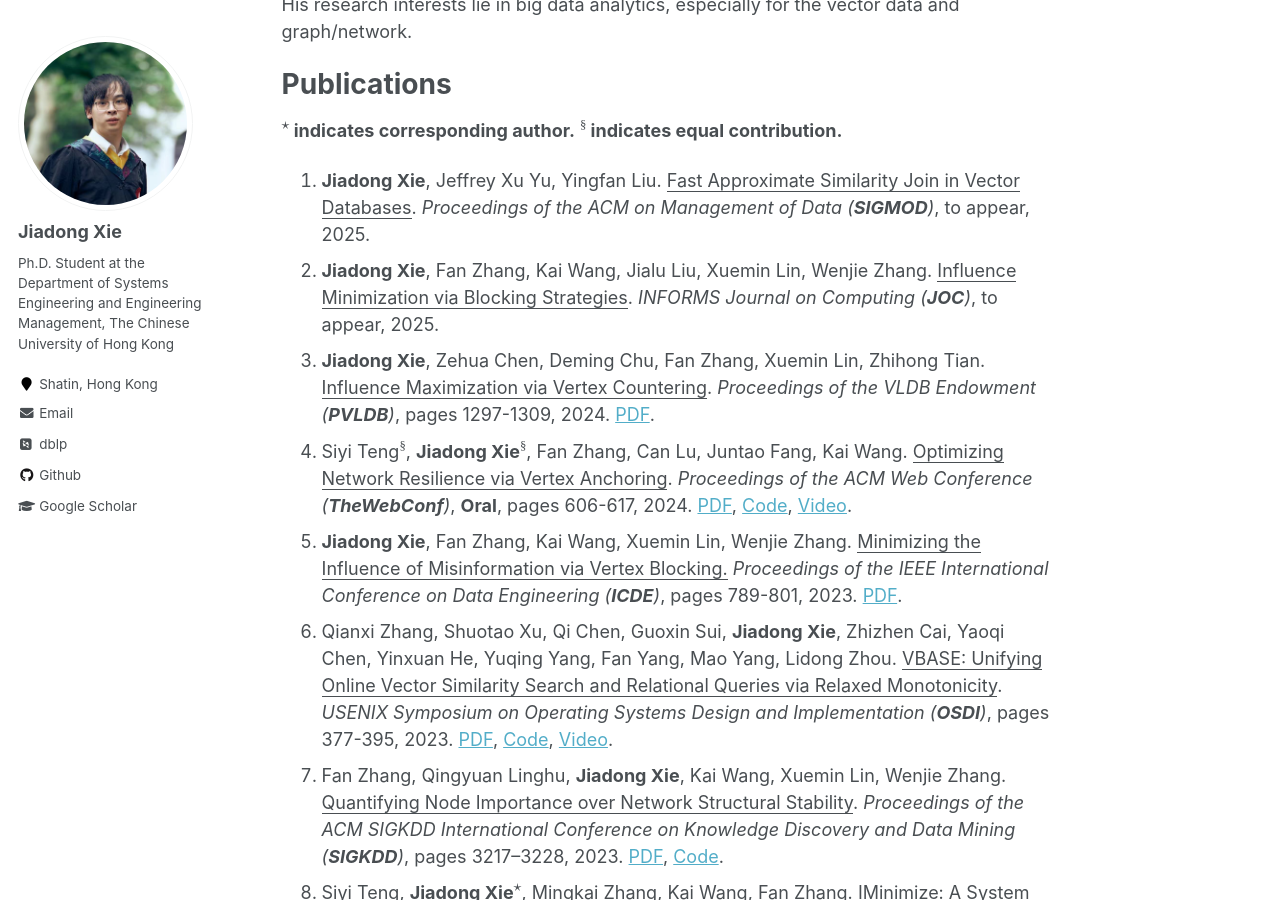
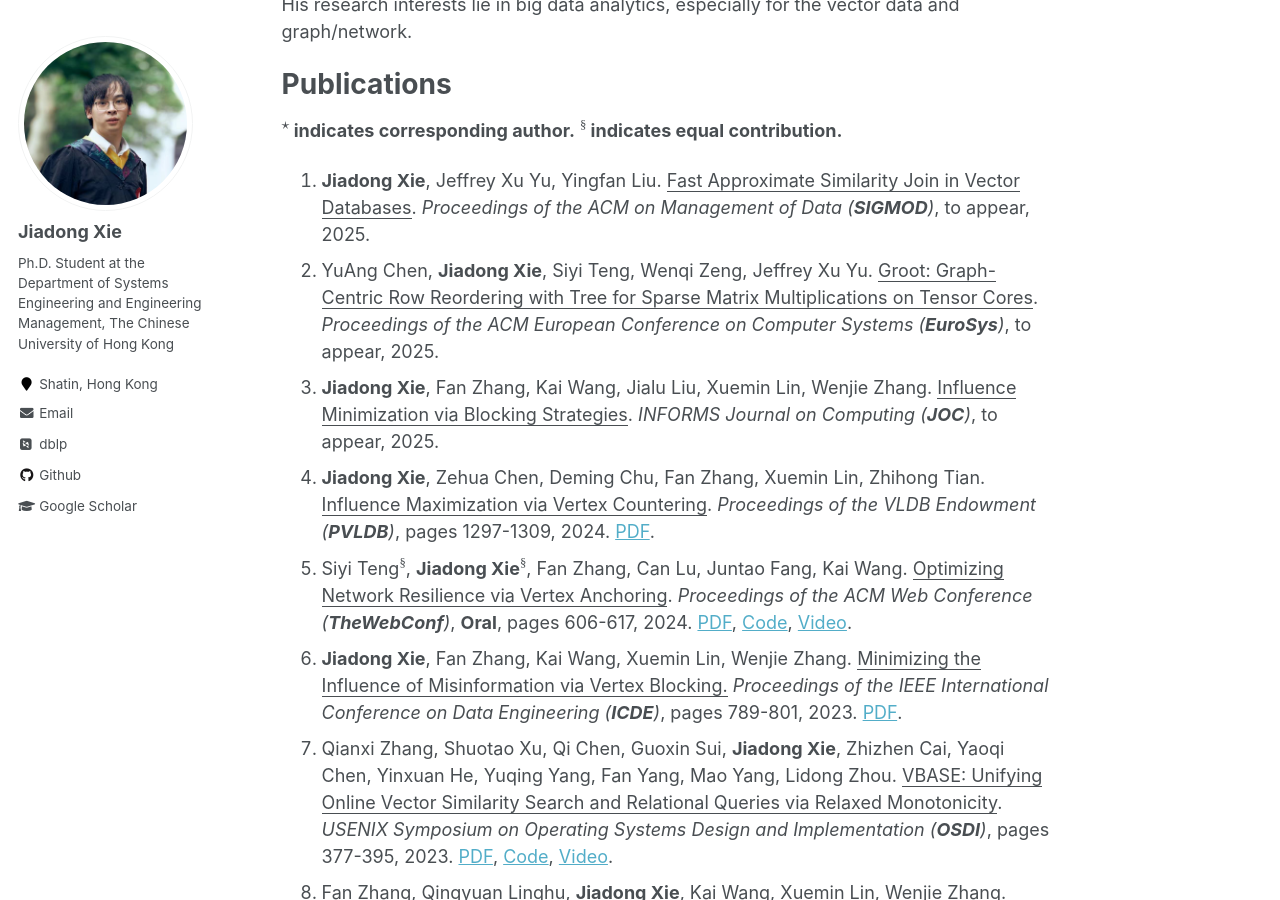
Before and after one commit to Xiejiadong/Xiejiadong.github.io, a Jekyll site: the page built from _pages/about.md, in a window 1280 px wide and 900 px high, scrolled down 301 px. Built offline with Jekyll 4.4.1, drawn with Linux system fonts in a browser that asks for light colours; some web fonts are replaced; formulas are drawn with MathJax 3.

Commit message:
Update about.md

```diff
--- a/_pages/about.md
+++ b/_pages/about.md
@@ -22,34 +22,37 @@ Publications
 1. **Jiadong Xie**, Jeffrey Xu Yu, Yingfan Liu.
    <u>Fast Approximate Similarity Join in Vector Databases</u>.
    *Proceedings of the ACM on Management of Data (**SIGMOD**)*, to appear, 2025.
-2. **Jiadong Xie**, Fan Zhang, Kai Wang, Jialu Liu, Xuemin Lin, Wenjie Zhang.
+2. YuAng Chen, **Jiadong Xie**, Siyi Teng, Wenqi Zeng, Jeffrey Xu Yu.
+   <u>Groot: Graph-Centric Row Reordering with Tree for Sparse Matrix Multiplications on Tensor Cores</u>.
+   *Proceedings of the ACM European Conference on Computer Systems (**EuroSys**)*, to appear, 2025.
+3. **Jiadong Xie**, Fan Zhang, Kai Wang, Jialu Liu, Xuemin Lin, Wenjie Zhang.
    <u>Influence Minimization via Blocking Strategies</u>.
    *INFORMS Journal on Computing (**JOC**)*, to appear, 2025.
-3. **Jiadong Xie**, Zehua Chen, Deming Chu, Fan Zhang, Xuemin Lin, Zhihong Tian.
+4. **Jiadong Xie**, Zehua Chen, Deming Chu, Fan Zhang, Xuemin Lin, Zhihong Tian.
    <u>Influence Maximization via Vertex Countering</u>.
    *Proceedings of the VLDB Endowment (**PVLDB**)*, pages 1297-1309, 2024. [PDF](https://www.vldb.org/pvldb/vol17/p1297-zhang.pdf).
-4. Siyi Teng$^\S$, **Jiadong Xie$^\S$**, Fan Zhang, Can Lu, Juntao Fang, Kai Wang.
+5. Siyi Teng$^\S$, **Jiadong Xie$^\S$**, Fan Zhang, Can Lu, Juntao Fang, Kai Wang.
    <u>Optimizing Network Resilience via Vertex Anchoring</u>.
    *Proceedings of the ACM Web Conference (**TheWebConf**)*, **Oral**, pages 606-617, 2024. [PDF](/files/paper/%5Bwww24%5Dfollower-maximization.pdf), [Code](https://github.com/Tsyxxxka/Follower-Maximization), [Video](https://www.youtube.com/watch?v=FidHoFm8uOE).
-5. **Jiadong Xie**, Fan Zhang, Kai Wang, Xuemin Lin, Wenjie Zhang.
+6. **Jiadong Xie**, Fan Zhang, Kai Wang, Xuemin Lin, Wenjie Zhang.
    <u>Minimizing the Influence of Misinformation via Vertex Blocking.</u>
    *Proceedings of the IEEE International Conference on Data Engineering (**ICDE**)*, pages 789-801, 2023.
    [PDF](/files/paper/%5Bicde23%5DInfluence%20Minimization.pdf).
-6. Qianxi Zhang, Shuotao Xu, Qi Chen, Guoxin Sui, **Jiadong Xie**, Zhizhen Cai, Yaoqi Chen, Yinxuan He, Yuqing Yang, Fan Yang, Mao Yang, Lidong Zhou.
+7. Qianxi Zhang, Shuotao Xu, Qi Chen, Guoxin Sui, **Jiadong Xie**, Zhizhen Cai, Yaoqi Chen, Yinxuan He, Yuqing Yang, Fan Yang, Mao Yang, Lidong Zhou.
    <u>VBASE: Unifying Online Vector Similarity Search and Relational Queries via Relaxed Monotonicity</u>.
    *USENIX Symposium on Operating Systems Design and Implementation (**OSDI**)*, pages 377-395, 2023.
    [PDF](/files/paper/%5Bosdi23%5Dmulti-topk.pdf), [Code](https://github.com/Catoverflow/VBASE-artifacts), [Video](https://youtu.be/KxvUGkyD22k).
-7. Fan Zhang, Qingyuan Linghu, **Jiadong Xie**, Kai Wang, Xuemin Lin, Wenjie Zhang.
+8. Fan Zhang, Qingyuan Linghu, **Jiadong Xie**, Kai Wang, Xuemin Lin, Wenjie Zhang.
    <u>Quantifying Node Importance over Network Structural Stability</u>.
    *Proceedings of the ACM SIGKDD International Conference on Knowledge Discovery and Data Mining (**SIGKDD**)*, pages 3217–3228, 2023. [PDF](/files/paper/%5Bkdd23%5Dnode-importance.pdf), [Code](https://github.com/Xiejiadong/Quantifying-Node-Importance-over-Network-Structural-Stability).
-8. Siyi Teng, **Jiadong Xie$^\star$**, Mingkai Zhang, Kai Wang, Fan Zhang.
+9.  Siyi Teng, **Jiadong Xie$^\star$**, Mingkai Zhang, Kai Wang, Fan Zhang.
    <u>IMinimize: A System for Negative Influence Minimization via Vertex Blocking</u>.
    *Proceedings of the ACM Conference on Information and Knowledge Management (**CIKM**)*, pages 5101-5105, 2023.
    [PDF](/files/paper/%5Bcikm23%5DIMinimize--demo.pdf), [Code](https://github.com/Tsyxxxka/IMinimize).
-9.  Fan Zhang, **Jiadong Xie**, Kai Wang, Shiyu Yang, Yu Jiang. <u>Discovering Key Users for Defending Network Structural Stability</u>.
+10. Fan Zhang, **Jiadong Xie**, Kai Wang, Shiyu Yang, Yu Jiang. <u>Discovering Key Users for Defending Network Structural Stability</u>.
    *World Wide Web: Internet and Web Information Systems (**WWWJ**)*, pages 679-701, 2022.
    [PDF](/files/paper/%5Bwwwj22%5Dcollapse%20coreness.pdf).
-10. **Jiadong Xie**. <u>Hindering Influence Diffusion of Community</u>.
+11. **Jiadong Xie**. <u>Hindering Influence Diffusion of Community</u>.
    *Proceedings of the ACM on Management of Data (**SIGMOD**)*, pages 2518-2520, 2022.
    [PDF](/files/paper/%5Bsigmod22%5DHindering%20Influence%20Diffusion%20of%20Community.pdf), [Poster](/files/attachments/Jiadong_Xie_Poster.pdf), [Video](/files/attachments/Jiadong_Xie_pre_video.mp4).
 
```
